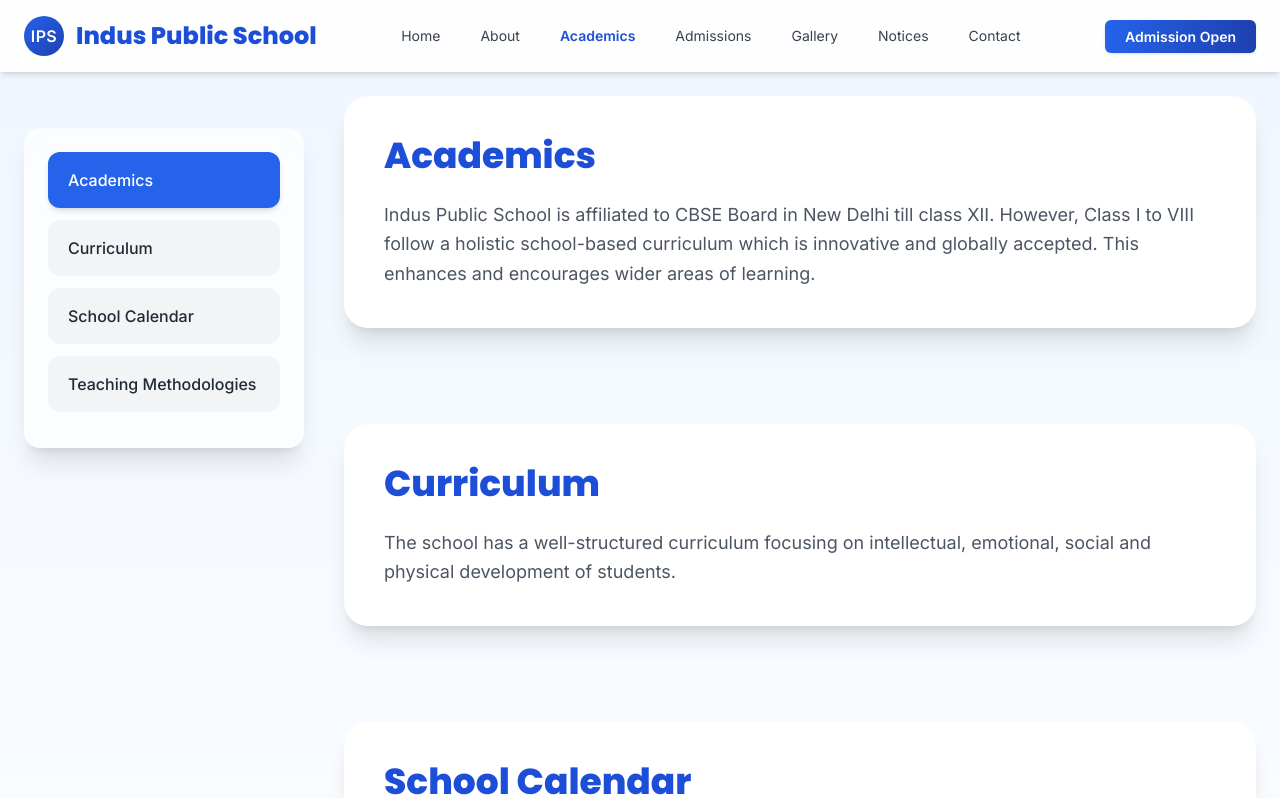
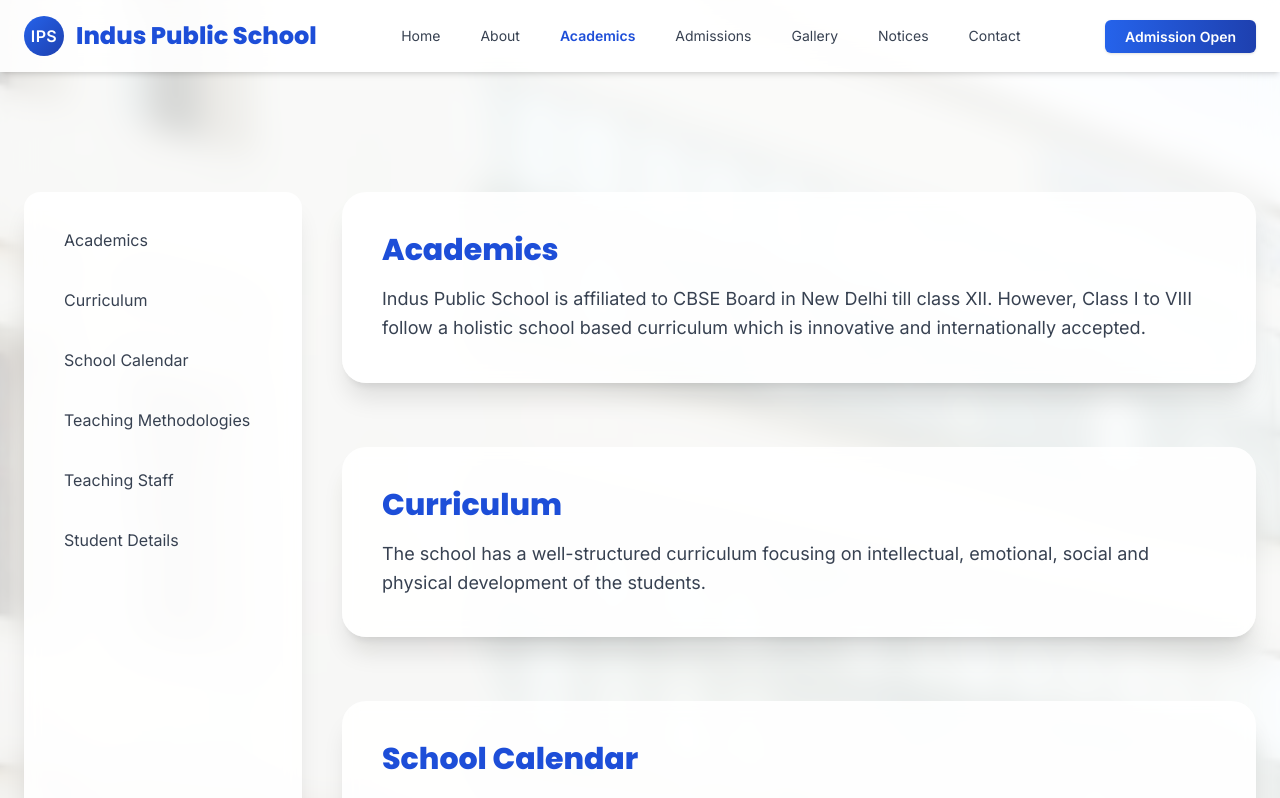
Before and after one commit to harsh-dev82/indus_school_r, a React (Vite) app in the folder frontend/: page /academics in a window 1280 px wide. Shown: the top 798 px of the page. Built offline with nearby package versions, Linux system fonts and the light colour scheme; the HTML template or start-up script is replaced by a standard one.

Commit message:
Fix academics page  with animation  ui

```diff
--- a/frontend/src/pages/Academics.tsx
+++ b/frontend/src/pages/Academics.tsx
@@ -1,71 +1,85 @@
 import { motion } from "framer-motion";
-import { useState } from "react";
+import bgImage from "../assets/gallery-banner.jpg";   // rename your building image to this
 
 const sections = [
-  { id: "academics", title: "Academics", content: "Indus Public School is affiliated to CBSE Board in New Delhi till class XII. However, Class I to VIII follow a holistic school-based curriculum which is innovative and globally accepted. This enhances and encourages wider areas of learning." },
-  { id: "curriculum", title: "Curriculum", content: "The school has a well-structured curriculum focusing on intellectual, emotional, social and physical development of students." },
-  { id: "calendar", title: "School Calendar", content: "The academic calendar outlines important school events, examinations and holidays throughout the year." },
-  { id: "methodologies", title: "Teaching Methodologies", content: "Our methodologies integrate experiential learning, digital classrooms, hands-on activities, and student-centered approaches for maximum engagement." },
+  {
+    title: "Academics",
+    text: "Indus Public School is affiliated to CBSE Board in New Delhi till class XII. However, Class I to VIII follow a holistic school based curriculum which is innovative and internationally accepted."
+  },
+  {
+    title: "Curriculum",
+    text: "The school has a well-structured curriculum focusing on intellectual, emotional, social and physical development of the students."
+  },
+  {
+    title: "School Calendar",
+    text: "The academic calendar outlines important school events, examinations and holidays throughout the year."
+  },
+  {
+    title: "Teaching Methodologies",
+    text: "Our teaching methodologies focus on interactive learning, critical thinking and student engagement through modern tools and practices."
+  },
+  {
+    title: "Teaching Staff",
+    text: "Highly qualified and experienced teachers dedicated to student success and personal development."
+  },
+  {
+    title: "Student Details",
+    text: "We ensure individual student progress, counseling and academic mentoring."
+  }
 ];
 
-const fadeUp = {
-  hidden: { opacity: 0, y: 40 },
-  visible: { opacity: 1, y: 0 },
-};
+export default function Academics() {
+  return (
+    <div className="relative min-h-screen pt-28">
 
-export default function Academics() {
-  const [active, setActive] = useState("academics");
+      {/* 🔷 Background Image + Blur Overlay */}
+      <div
+        className="absolute inset-0 bg-cover bg-center"
+        style={{ backgroundImage: `url(${bgImage})` }}
+      />
+      <div className="absolute inset-0 bg-white/80 backdrop-blur-lg" />
 
-  return (
-    <div className="min-h-screen pt-24 bg-gradient-to-b from-blue-50 to-white">
-
-      <div className="max-w-7xl mx-auto grid md:grid-cols-[280px_1fr] gap-10 px-6">
+      {/* 🔷 Main Content */}
+      <div className="relative max-w-7xl mx-auto px-6 py-20 grid md:grid-cols-4 gap-10">
 
         {/* Sidebar */}
         <motion.div
-          className="sticky top-32 h-fit bg-white/70 backdrop-blur-lg rounded-2xl shadow-xl p-6"
-          initial={{ opacity: 0, x: -40 }}
-          animate={{ opacity: 1, x: 0 }}
+          className="bg-white/90 backdrop-blur rounded-2xl shadow-xl p-6 space-y-3"
+          initial={{ x: -50, opacity: 0 }}
+          animate={{ x: 0, opacity: 1 }}
+          transition={{ duration: 0.6 }}
         >
-          {sections.map((s) => (
-            <button
-              key={s.id}
-              onClick={() => {
-                document.getElementById(s.id)?.scrollIntoView({ behavior: "smooth" });
-                setActive(s.id);
-              }}
-              className={`w-full text-left px-5 py-4 mb-3 rounded-xl transition-all font-medium ${
-                active === s.id
-                  ? "bg-blue-600 text-white shadow-md"
-                  : "bg-gray-100 hover:bg-blue-50"
-              }`}
+          {sections.map((s, i) => (
+            <a
+              key={i}
+              href={`#${s.title.replace(/\s/g, "")}`}
+              className="block px-4 py-3 rounded-lg text-gray-700 hover:bg-blue-50 hover:text-blue-700 transition"
             >
               {s.title}
-            </button>
+            </a>
           ))}
         </motion.div>
 
-        {/* Content */}
-        <div className="space-y-24">
+        {/* Content Area */}
+        <div className="md:col-span-3 space-y-16">
 
           {sections.map((s, i) => (
-            <motion.section
-              id={s.id}
-              key={s.id}
-              className="bg-white rounded-3xl shadow-xl p-10"
-              variants={fadeUp}
-              initial="hidden"
-              whileInView="visible"
+            <motion.div
+              key={i}
+              id={s.title.replace(/\s/g, "")}
+              className="bg-white/90 backdrop-blur rounded-3xl shadow-xl p-10"
+              initial={{ y: 40, opacity: 0 }}
+              whileInView={{ y: 0, opacity: 1 }}
               viewport={{ once: true }}
-              transition={{ delay: i * 0.2 }}
+              transition={{ duration: 0.6, delay: i * 0.15 }}
             >
-              <h2 className="text-3xl md:text-4xl font-extrabold text-blue-700 mb-6">
+              <h2 className="text-3xl font-extrabold text-blue-700 mb-4">
                 {s.title}
               </h2>
-              <p className="text-lg text-gray-600 leading-relaxed">
-                {s.content}
+              <p className="text-gray-700 leading-relaxed text-lg">
+                {s.text}
               </p>
-            </motion.section>
+            </motion.div>
           ))}
 
         </div>
```
